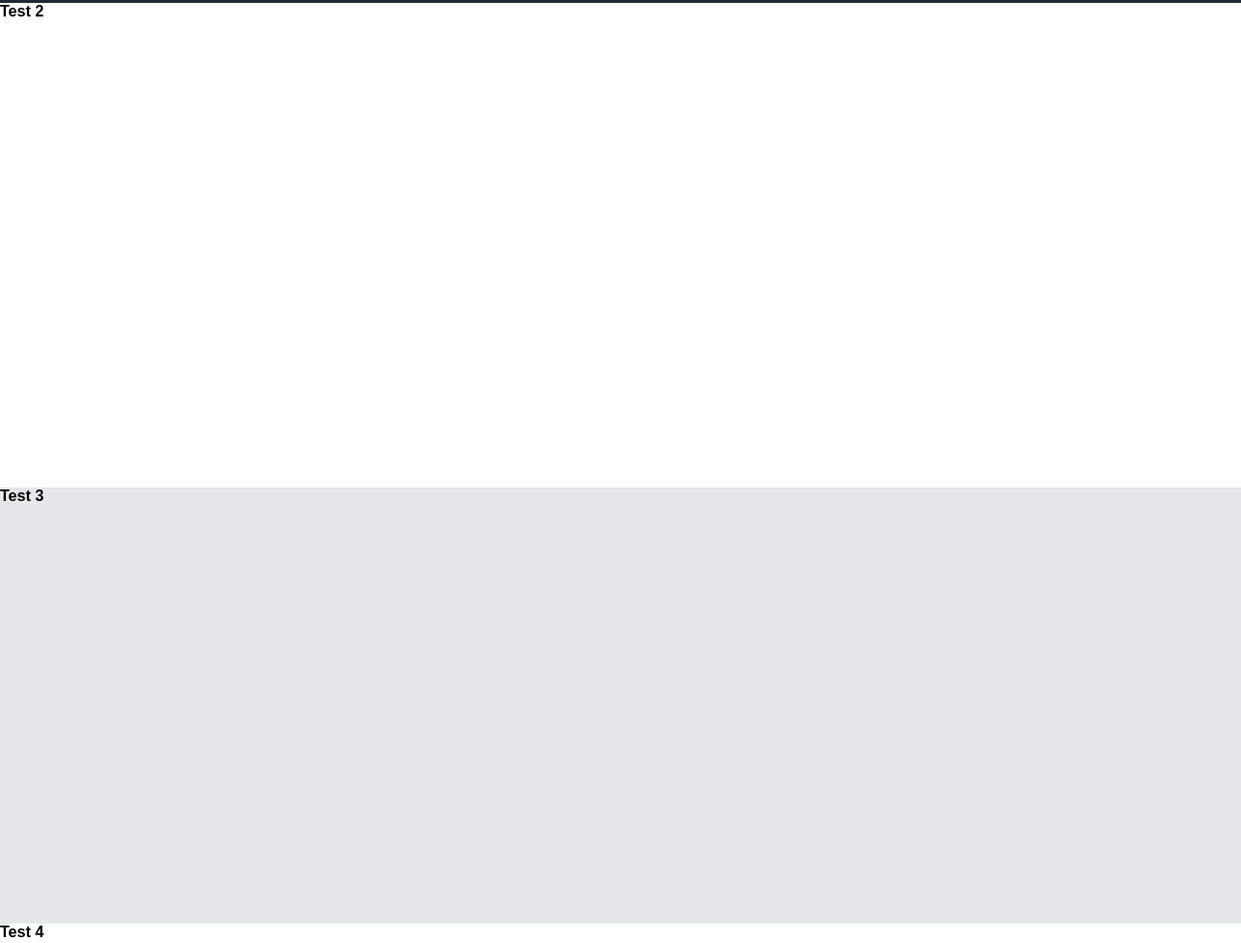
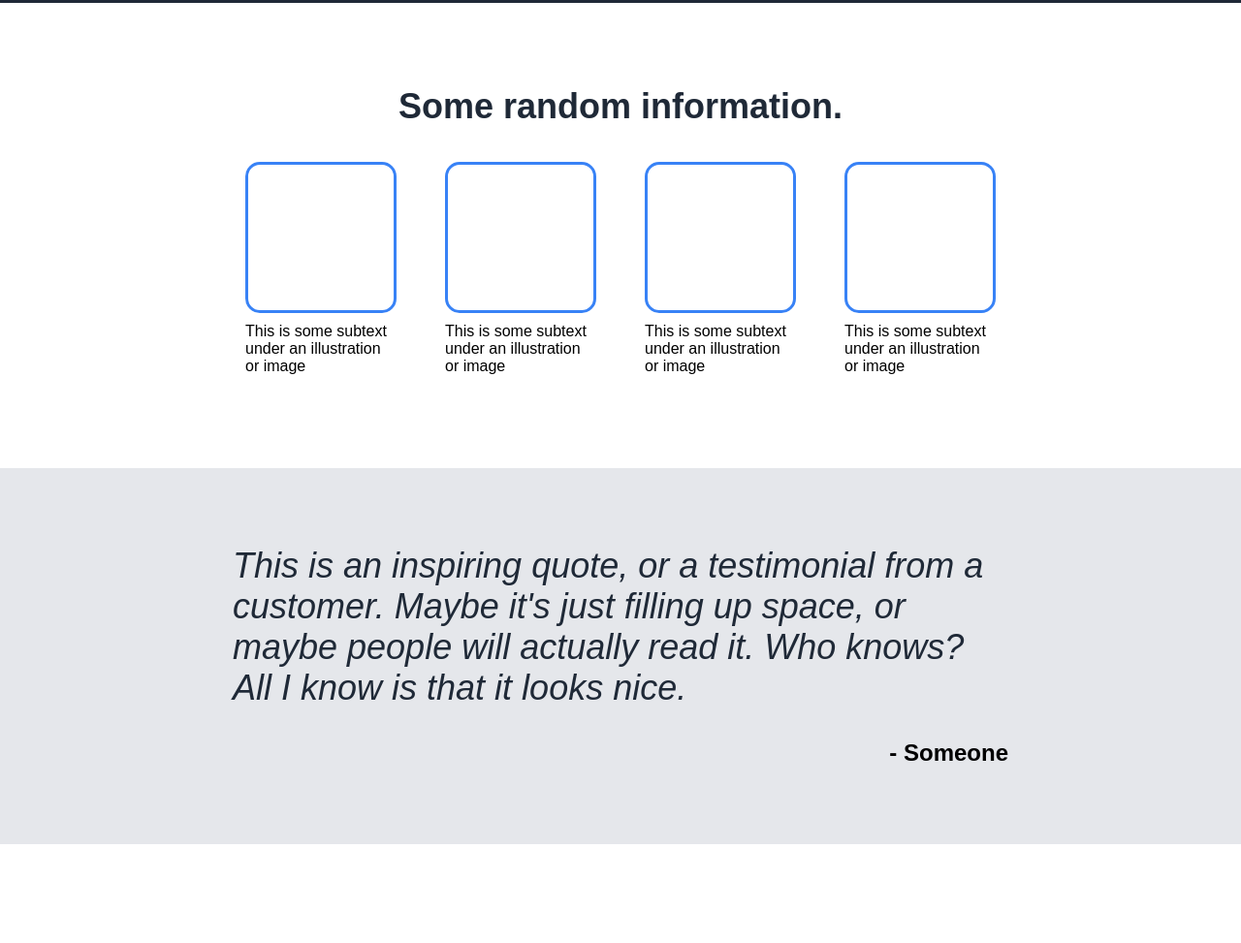
Before and after one commit to estacioramalho/odin-landing-page, a plain HTML site: page index.html in a window 1280 px wide. Shown: the part 696-1669 px from the top of the page at 97% size. After the commit the page ends 1567 px from the top, so only its background shows below. Drawn offline with Linux system fonts and the light colour scheme.

Commit message:
Updated Body; Additional Sections.

```diff
--- a/index.html
+++ b/index.html
@@ -19,7 +19,7 @@
         </nav>
     </header>
 
-    <main class="main-top">
+    <main class="main-first">
         <section class="heroleft">
             <p class="heromain">This website is awesome</p>
             <p class="herosecondary">This website has some subtext that goes here under the main title. It's a smaller font and the color is lower contrast</p>
@@ -27,24 +27,63 @@
         </section>
 
         <aside class="hero-right">
-        <div class="placeholder"><b>This is placeholder for an image</b></div>
+        <div class="placeholder"><b>This is a placeholder for an image</b></div>
         </aside>
     </main>
 
-    <div class="neckblock">
-        <b>Test 2</b>
-    </div>
+    <main class="main-second">
+        <p>Some random information.</p>
 
-    <div class="torsoblock">
-        <b>Test 3</b>
-    </div>
+        <section class="squarelineup">
 
-    <div class="legblock">
-        <b>Test 4</b>
-    </div>
+            <div>
+                <div class="placeholdersquare">
+                </div>
 
-    <div class="toesblock">
-        <b>Test 5</b>
-    </div>
+                <div class="squaretext">
+                    <b>This is some subtext under an illustration or image</b>
+                </div>
+
+            </div>
+
+            <div>
+                <div class="placeholdersquare">
+                </div>
+
+                <div class="squaretext">
+                    <b>This is some subtext under an illustration or image</b>
+                </div>
+
+            </div>
+
+            <div>
+                <div class="placeholdersquare">
+                </div>
+
+                <div class="squaretext">
+                    <b>This is some subtext under an illustration or image</b>
+                </div>
+
+            </div>
+
+            <div>
+                <div class="placeholdersquare">
+                </div>
+
+                <div class="squaretext">
+                    <b>This is some subtext under an illustration or image</b>
+                </div>
+
+            </div>
+
+
+        </section>
+    </main>
+
+    <main class="main-third">
+        <i class="Quote">This is an inspiring quote, or a testimonial from a customer. Maybe it's just filling up space, or maybe people will actually read it. Who knows? All I know is that it looks nice.</i>
+        <h2 class="Signature">- Someone</h2>
+    </main>
+
 </body>
 </html>
--- a/style.css
+++ b/style.css
@@ -34,13 +34,13 @@ header h2{
 }
 
 /*First section of main*/
-.main-top{
+.main-first{
        background-color:#1F2937;
        padding:100px;
        margin:0;
        padding-left:400px;
        padding-right:400px;
-       display: flex    ;
+       display: flex;
 }
 
 /*Hero Text*/
@@ -51,11 +51,13 @@ header h2{
     margin:0;
 }
 
+/*Text below the Hero Text*/
 .herosecondary{
     color:#e5e7eb;
     font-size: 18px;
 }
 
+/*Sign Up Button*/
 .button{
     color:#f9faf8;
     background-color:#3882f6;
@@ -66,37 +68,78 @@ header h2{
     text-align: center;
 }
 
+/*Placeholder Block*/
 .placeholder{
-background-color: gray;
-padding: 120px;
-margin-left: 40px;
+    background-color:#6d747d;
+    width: 300px;
+    text-align: center;
+    padding: 120px;
+    margin-left: 40px;
+    color: #e5e7eb;
 }
 
-.test{
-    margin:0;
+/* Second Main Section*/
+.main-second{
+    background-color: white;
+    padding: 50px;
+    padding-left: 400px;
+    padding-right: 400px;
 }
 
-.test h2{
-    margin:0;
-    color:aqua;
+/*Information Text on the second section*/
+.main-second p{
+    font-size: 36px;
+    color:#1F2937;
+    font-weight: 900;
+    text-align: center;
 }
 
-.neckblock {
-    background-color:white;
-    height:500px;
+.squarelineup{
+    display: flex;
+    gap: 50px;
+    justify-content: center;
 }
 
-.torsoblock {
-    background-color:#e5e7eb;
-    height:450px;
+.placeholdersquare{
+    width:150px;
+    height:150px;
+    border-radius: 15px;
+    margin-bottom:10px;
+    border-style: solid;
+    border-width: 3px;
+    border-color: #3882f6;
 }
 
-.legblock {
-    background-color:white;
-    height:350px;
+.squaretext{
+    width: 150px;
+    height: 100px;
 }
 
-.toesblock {
-    background-color:#1F2937;
-    height:50px;
+.squaretext b{
+    font-weight: 100;
 }
+
+.main-third{
+    background-color:#E5E7EB;
+    padding-left: 400px;
+    padding-right: 400px;
+    padding-top: 80px;
+    padding-bottom: 80px;
+    display: grid;
+    justify-content: center;
+
+}
+
+.Quote{
+    width: 800px;
+    height: 200px;
+    font-size: 36px;
+    color: #1F2937;
+    margin: 0;
+
+}
+
+.Signature{
+    margin: 0;
+    text-align: right;
+}
```
